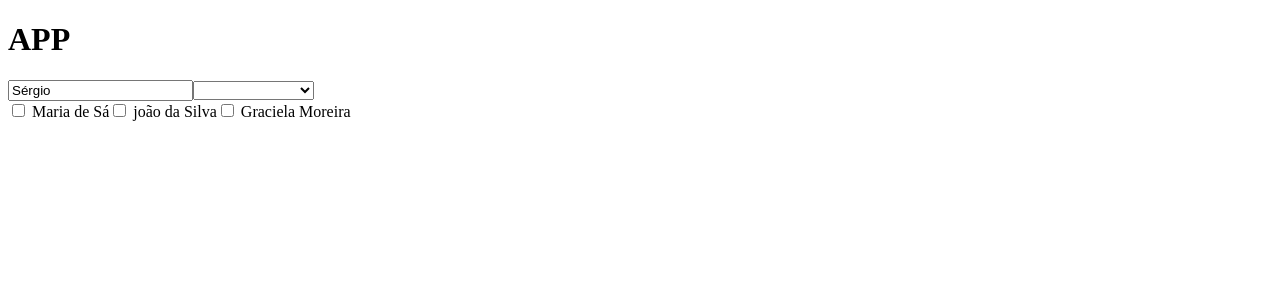
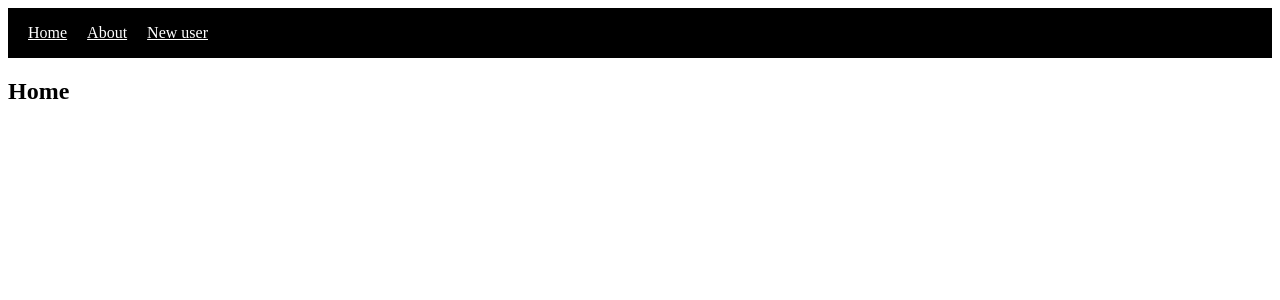
Before and after one commit to ssouzafs/course-vueJs, a Vue app in the folder frontend/: page / in a window 1280 px wide. Shown: the top 300 px of the page. Built offline with nearby package versions, Linux system fonts and the light colour scheme.

Commit message:
Enviando requisição POST para o backend

```diff
--- a/frontend/src/App.vue
+++ b/frontend/src/App.vue
@@ -1,48 +1,13 @@
 <template>
-  <h1>APP</h1>
-  <input type="text"  v-model="userName"/>
+  <Nav />
 
-  <select v-model="userName">
-    <option :value="user.fullName" v-for="user in users" :key="{user}">{{ user.fullName}}</option>
-  </select>
-  <br>
-  <template v-for="user in users" :key="{user}">
-    <input @click="userName = user.fullName" :checked="userName === user.fullName" type="checkbox"/> {{ user.fullName}}
-  </template>
-
-  <br>
-
+  <router-view></router-view>
 </template>
 
 <script setup>
-import { ref, onMounted, computed, onUpdated } from "vue";
-
-const userName = ref('Sérgio')
-const users = ref([
-  {
-    id: 0,
-    fullName: 'Maria de Sá'
-  },
-
-    {
-    id: 1,
-    fullName: 'joão da Silva'
-  },
-
-    {
-    id: 3,
-    fullName: 'Graciela Moreira'
-  }
-])
+import Nav from "@/components/Nav.vue";
 
 </script>
 
 <style scoped>
-.color-danger {
-  color: rgb(226, 29, 29);
-}
-
-.color-success {
-  color: rgb(63, 202, 63);
-}
 </style>
--- /dev/null
+++ b/frontend/src/components/Nav.vue
@@ -0,0 +1,26 @@
+<template>
+  <nav>
+    <router-link to="/" class="nav-item">Home</router-link>
+    <router-link to="/about" class="nav-item">About</router-link>
+    <router-link to="/user/create" class="nav-item">New user</router-link>
+  </nav>
+</template>
+<script>
+
+</script>
+
+<style scoped>
+nav {
+  display: flex;
+  height: 30px;
+  background-color: black;
+  padding: 10px;
+  align-items: center;
+}
+
+nav .nav-item {
+  padding: 10px;
+  color:white;
+}
+
+</style>
--- a/frontend/src/router/index.js
+++ b/frontend/src/router/index.js
@@ -16,6 +16,15 @@ const router = createRouter({
       // this generates a separate chunk (About.[hash].js) for this route
       // which is lazy-loaded when the route is visited.
       component: () => import('../views/AboutView.vue')
+    },
+
+    {
+      path: '/user/create',
+      name: 'user-create',
+      // route level code-splitting
+      // this generates a separate chunk (About.[hash].js) for this route
+      // which is lazy-loaded when the route is visited.
+      component: () => import('../views/UserCreateView.vue')
     }
   ]
 })
--- a/frontend/src/services/api.js
+++ b/frontend/src/services/api.js
@@ -1,8 +1,8 @@
 import axios from "axios";
 
 export const api = axios.create({
-    baseURL: 'http://localhost',
+    baseURL: 'http://localhost/',
     headers: {
         "contentType": "application/json"
     }
-});
+})
--- /dev/null
+++ b/frontend/src/views/UserCreateView.vue
@@ -0,0 +1,82 @@
+<template>
+  <div>
+    <form action="">
+      <input
+        type="text"
+        v-model="user.first_name"
+        placeholder="Primeiro nome"
+      />
+      <span v-if="errors['first_name']">{{ errors["first_name"][0] }}</span>
+      <br />
+
+      <input type="text" v-model="user.last_name" placeholder="Segundo nome" />
+      <span v-if="errors['last_name']">{{ errors["last_name"][0] }}</span
+      ><br />
+
+      <input type="text" v-model="user.password" placeholder="Senha" />
+      <span v-if="errors['password']">{{ errors["password"][0] }}</span
+      ><br />
+
+      <input type="text" v-model="user.email" placeholder="E-mail" />
+      <span v-if="errors['email']">{{ errors["email"][0] }}</span
+      ><br />
+
+      <button @click.prevent="createUser">Cadastrar</button>
+    </form>
+
+    <p>{{ fullName }}</p>
+  </div>
+</template>
+
+<script setup>
+import { api } from "@/services/api.js";
+import { ref, computed } from "vue";
+
+const user = ref({});
+const errors = ref([]);
+
+async function createUser() {
+  await api
+    .post("/api/users/store", user)
+    .then((response) => {
+      console.log(response.data);
+    })
+    .catch((err) => {
+      if (err.response?.data) {
+        errors.value = err.response.data["errors"];
+      }
+
+      console.log(errors.value);
+    });
+}
+
+const fullName = computed(()=> {
+    return user.value.first_name + ' ' + user.value.last_name
+})
+</script>
+<style scoped>
+div {
+  width: 100%;
+  padding: 10px;
+}
+
+input {
+  margin: 2px;
+  height: 20px;
+  padding: 5px;
+}
+
+span {
+  display: block;
+  color: brown;
+  font-size: 0.8rem;
+}
+button {
+  margin-top: 5px;
+  padding: 6px 12px;
+  background: rgba(49, 134, 95, 0.61);
+  color: white;
+  border: none;
+  border-radius: 3px;
+}
+</style>
```
